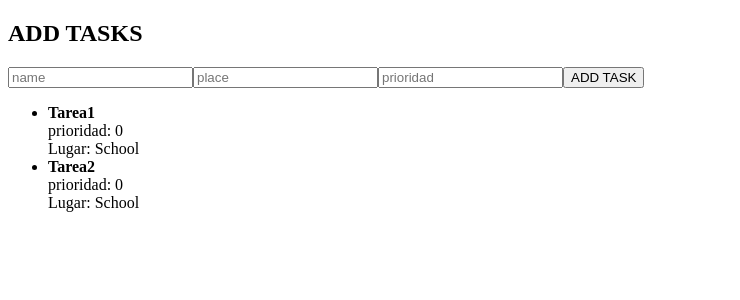
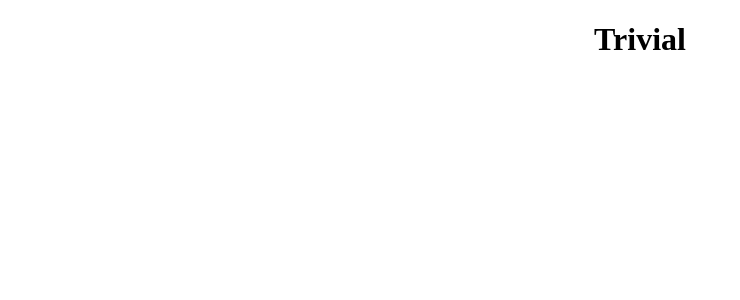
Before and after one commit to Perlaulicticmethodick/reacttask, a React (Create React App) app: page / in a window 1280 px wide. Shown: the top 300 px of the page, without its empty margins (0-740 px from the left). Built offline with nearby package versions, Linux system fonts and the light colour scheme.

Commit message:
nuevo trivial

```diff
--- a/src/App.js
+++ b/src/App.js
@@ -1,63 +1,24 @@
 import { useState, useRef } from 'react'; // Eliminado 'use' y 'useEffect' que no se usaban
 import './App.css';
 
-function App() {
-  // 1. Aquí estaba el ERROR PRINCIPAL: Faltaba definir el ref del formulario
-  let formref = useRef(null);
+let App =()=>{
+  let[points,setpoints]=useState(0)
 
-  let [task, setTask] = useState([
-    { name: "Tarea1", place: "School", priority: 0 },
-    { name: "Tarea2", place: "School", priority: 0 },
-  ]);
-
-  // Función para añadir usando FormData (La que estás usando en el botón)
-  let addtaskformref = (e) => {
-    // 2. Importante: Prevenir que la página se recargue al enviar el form
-    e.preventDefault();
-
-    // Verificamos que el ref exista
-    if (formref.current) {
-      let formdata = new FormData(formref.current);
-
-      let newtask = {
-        name: formdata.get("name"),
-        place: formdata.get("place"),
-        // Convertimos a número porque el input devuelve string
-        priority: parseInt(formdata.get("prio")) || 0,
-      };
-
-      setTask([...task, newtask]);
-
-      // 3. Opcional: Limpiar el formulario después de añadir
-      formref.current.reset();
-    }
-  }
-
+  let[questions,setquest]=useState([
+    {
+      text:"¿cual es la cap de españa?",
+      options:["Madrid","Ponfe","Barcelona"],
+      correct:1
+    },
+    {
+      text:"¿cual es la cap de catalunya?",
+      options:["Madrid","Ponfe","Barcelona"],
+      correct:2
+    },
+  ])
   return (
-    <div>
-      <h2>ADD TASKS</h2>
-
-      {/* Vinculamos el ref definido arriba */}
-      <form ref={formref}>
-        <input name="name" type="text" placeholder='name' />
-        <input name="place" type="text" placeholder='place' />
-        <input name="prio" type="number" placeholder='prioridad' />
-        {/* Movi el botón dentro del form para que sea más semántico,
-            pero cambié onClick para prevenir el submit por defecto */}
-        <button onClick={addtaskformref}>ADD TASK</button>
-      </form>
-
-      {/* 4. Usar <ul> para listas y añadir la "key" */}
-      <ul>
-        {task.map((t, index) => (
-          // React necesita una "key" única para cada elemento de una lista
-          <li key={index}>
-            <b>{t.name}</b>
-            <div>prioridad: {t.priority}</div>
-            <div>Lugar: {t.place}</div>
-          </li>
-        ))}
-      </ul>
+    <div className='App'>
+      <h1>Trivial</h1>
     </div>
   );
 }
```
